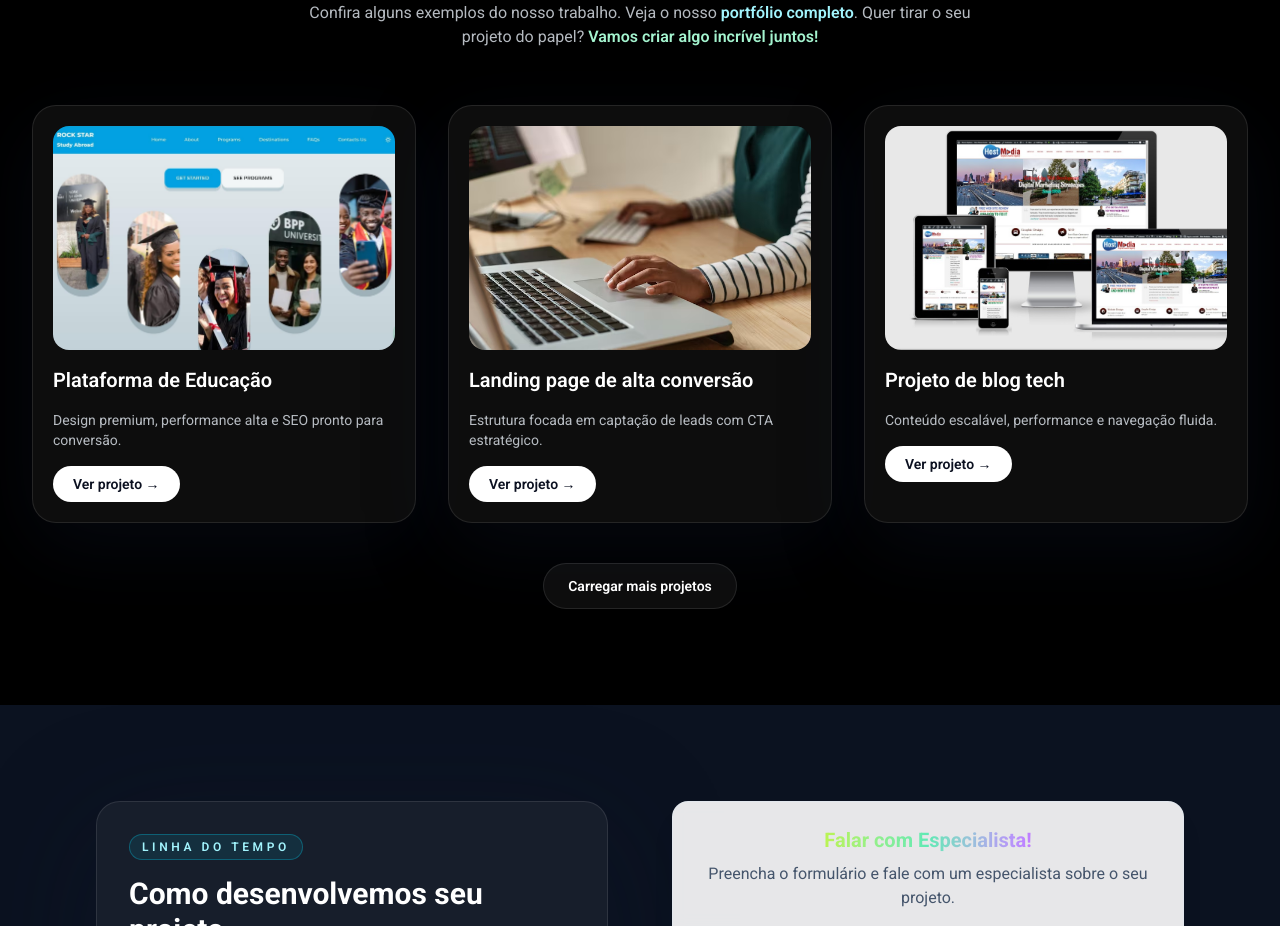
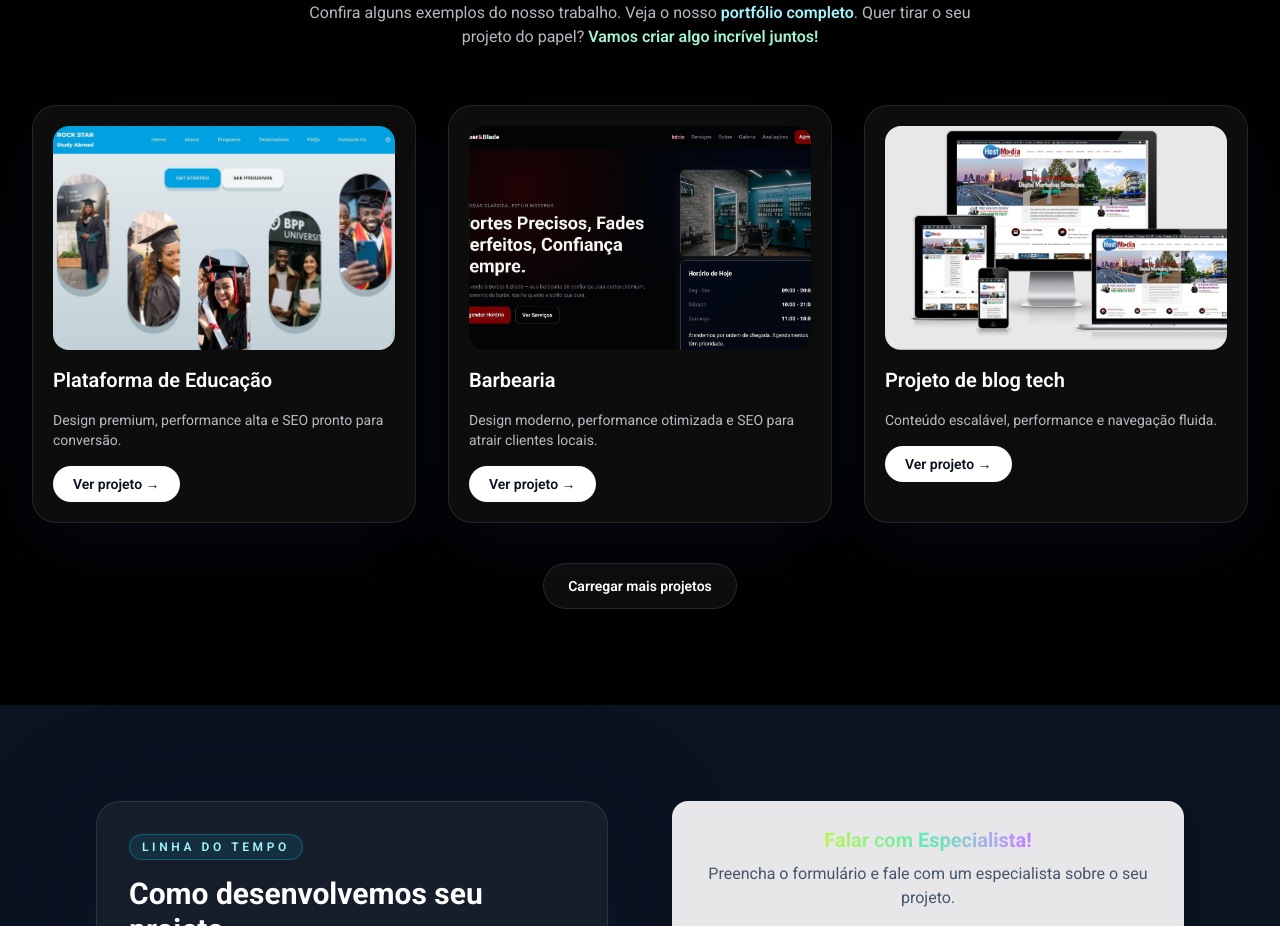
Before and after one commit to Ese-Fapo/my-website, a Next.js app: page / in a window 1280 px wide. Shown: the part 3120-4046 px from the top of the page. Built offline with nearby package versions, Linux system fonts and the light colour scheme.

Commit message:
project_added

```diff
--- a/components/ProjectSection/ProjectSection.tsx
+++ b/components/ProjectSection/ProjectSection.tsx
@@ -12,10 +12,10 @@ const projects = [
     link: "https://www.rockstarstudyabroad.com/",
   },
   {
-    title: "Landing page de alta conversão",
-    description: "Estrutura focada em captação de leads com CTA estratégico.",
-    image: "/images.web/hand-young-black-woman-l.avif",
-    link: "#contact",
+    title: "Barbearia",
+    description: "Design moderno, performance otimizada e SEO para atrair clientes locais.",
+    image: "/images.web/image_berber.jpeg",
+    link: "https://berber-shop-ruby.vercel.app/",
   },
   {
     title: "Projeto de blog tech",
```
Also changed, not shown: public/images.web/image_berber.jpeg (added).
